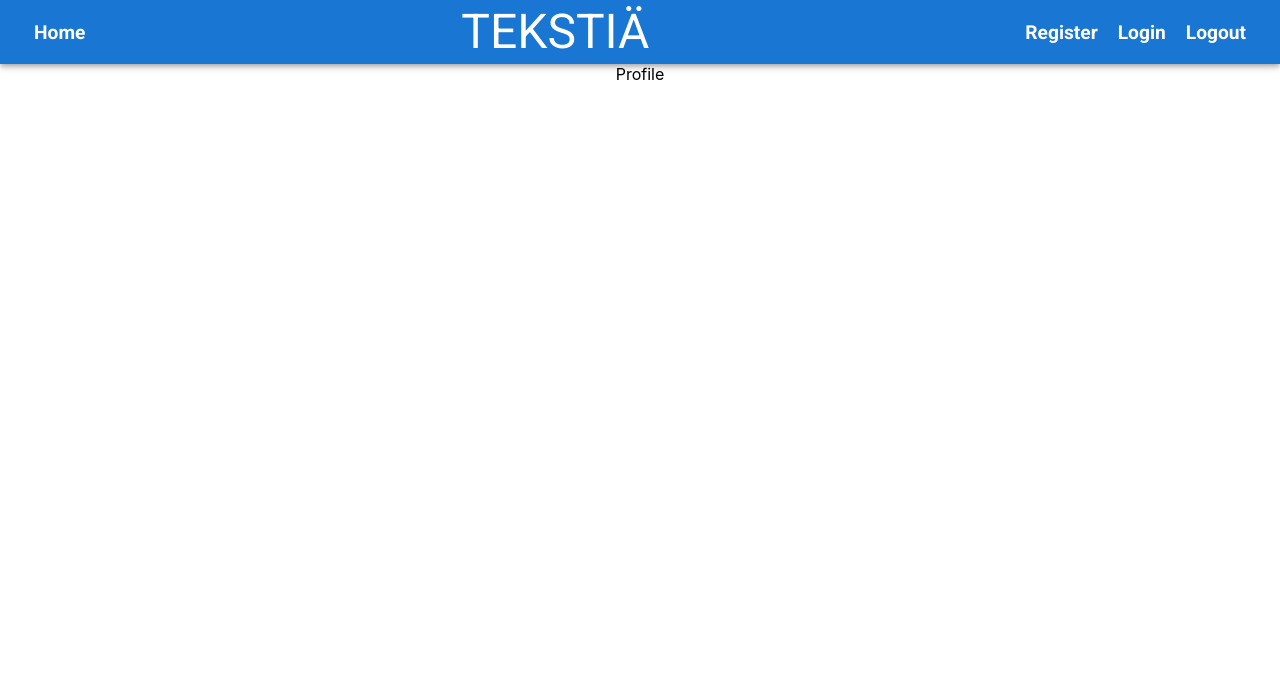
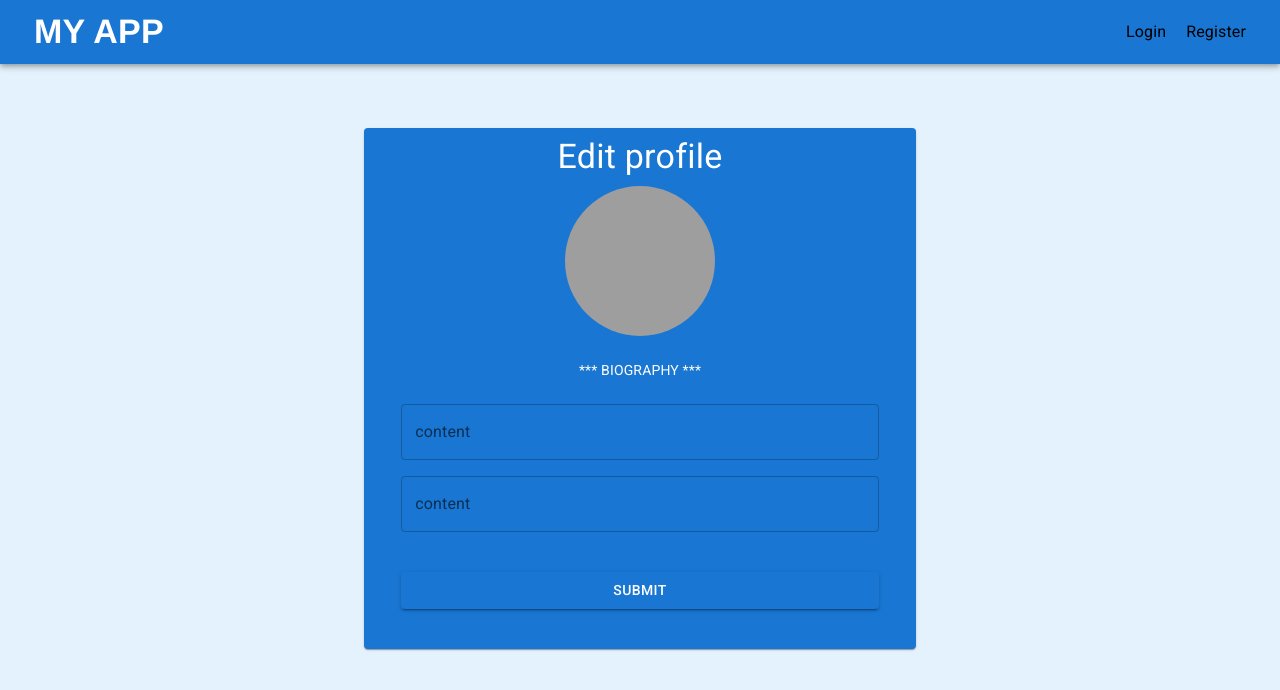
Before and after one commit to AkseliA/WebApplications-project, a React (Create React App) app in the folder client/: page /profile in a window 1280 px wide. Shown: the top 690 px of the page. Built offline with nearby package versions, Linux system fonts and the light colour scheme; no server answers; grey boxes are pictures that could not be loaded.

Commit message:
Client side component ui

```diff
--- a/client/src/App.css
+++ b/client/src/App.css
@@ -1,5 +1,7 @@
 .App {
 	text-align: center;
+	height: 100vh;
+	background-color: #e3f2fd;
 }
 
 .App-logo {
@@ -42,11 +44,13 @@
 }
 
 a {
-	color: white;
+	color: rgb(0, 0, 0);
 	text-decoration: none;
-	font-weight: bold;
 	font-family: "Roboto", "Helvetica", "Arial", sans-serif;
 	margin-left: 10px;
 	margin-right: 10px;
-	font-size: larger;
 }
+#homeHeader {
+	color: white;
+	font-family: "Franklin Gothic Medium", "Arial Narrow", Arial, sans-serif;
+}
--- a/client/src/auth/authUtils.js
+++ b/client/src/auth/authUtils.js
@@ -1,5 +1,8 @@
 module.exports.setLocalStorage = function (token) {
 	localStorage.setItem("JWT", token);
+};
+module.exports.getLocalStorage = function (token) {
+	return localStorage.getItem("JWT", token);
 };
 
 module.exports.logOut = function () {
--- a/client/src/components/Header.js
+++ b/client/src/components/Header.js
@@ -1,38 +1,104 @@
-import React, { useState } from "react";
+import React, { useState, useEffect } from "react";
+import { Link } from "react-router-dom";
+import { useLocation } from "react-router";
+//Mui imports
 import AppBar from "@mui/material/AppBar";
 import Box from "@mui/material/Box";
 import Toolbar from "@mui/material/Toolbar";
-import { NavLink } from "react-router-dom";
-import { Typography } from "@mui/material";
+import Typography from "@mui/material/Typography";
+import IconButton from "@mui/material/IconButton";
+import MenuItem from "@mui/material/MenuItem";
+import Menu from "@mui/material/Menu";
+import SettingsIcon from "@mui/icons-material/Settings";
+
 import authUtils from "../auth/authUtils";
+//Used a mui template appbar:
+//https://mui.com/components/app-bar/#app-bar-with-menu
+const Header = () => {
+	const [anchorEl, setAnchorEl] = useState(null);
+	const [loggedIn, setLoggedIn] = useState(false);
+	const location = useLocation();
 
-const Header = () => {
+	//useEffect when url state changes
+	//loggedIn is used for conditional rendering
+	useEffect(() => {
+		setLoggedIn(authUtils.isLoggedIn());
+		console.log("LoggedIn status:", loggedIn);
+	}, [location.pathname]);
+
+	const handleMenu = (event) => {
+		setAnchorEl(event.currentTarget);
+	};
+
+	const handleClose = () => {
+		setAnchorEl(null);
+	};
+
+	//TODO LOGIN / REGISTER LINKS
 	return (
 		<Box sx={{ flexGrow: 1 }}>
 			<AppBar position="static">
 				<Toolbar>
-					<NavLink to="/" activeClassName="active">
-						Home
-					</NavLink>
-
 					<Typography
-						variant="h3"
+						variant="h4"
 						component="div"
-						sx={{ flexGrow: 1 }}
+						sx={{
+							flexGrow: 1,
+							textAlign: "left",
+							fontWeight: "bold",
+						}}
 					>
-						TEKSTIÄ
+						<Link to="/" id="homeHeader">
+							MY APP
+						</Link>
 					</Typography>
-
-					<NavLink to="/register" activeClassName="active">
-						Register
-					</NavLink>
-					<NavLink to="/login" activeClassName="active">
-						Login
-					</NavLink>
-
-					<NavLink to="/" onClick={authUtils.logOut}>
-						Logout
-					</NavLink>
+					{loggedIn ? (
+						<div>
+							<IconButton
+								size="large"
+								aria-controls="menu-appbar"
+								aria-haspopup="true"
+								onClick={handleMenu}
+								color="inherit"
+							>
+								<SettingsIcon />
+							</IconButton>
+							<Menu
+								id="menu-appbar"
+								anchorEl={anchorEl}
+								anchorOrigin={{
+									vertical: "top",
+									horizontal: "right",
+								}}
+								keepMounted
+								transformOrigin={{
+									vertical: "top",
+									horizontal: "right",
+								}}
+								open={Boolean(anchorEl)}
+								onClose={handleClose}
+							>
+								<MenuItem onClick={handleClose}>
+									<Link to="/profile">Edit profile</Link>
+								</MenuItem>
+								<MenuItem onClick={handleClose}>
+									<Link
+										to="/login"
+										onClick={() => {
+											authUtils.logOut();
+										}}
+									>
+										Logout
+									</Link>
+								</MenuItem>
+							</Menu>
+						</div>
+					) : (
+						<div>
+							<Link to="/login">Login</Link>
+							<Link to="/register">Register</Link>
+						</div>
+					)}
 				</Toolbar>
 			</AppBar>
 		</Box>
--- a/client/src/components/Home.js
+++ b/client/src/components/Home.js
@@ -1,7 +1,73 @@
-import React from "react";
+import React, { useState } from "react";
+import { useNavigate } from "react-router";
+import {
+	Button,
+	TextField,
+	Grid,
+	Box,
+	Typography,
+	Container,
+	CssBaseline,
+} from "@mui/material";
+//TODO: FORM VALIDATION!
 
 const Home = () => {
-	return <div>Home</div>;
+	const navigate = useNavigate();
+	const [content, setContent] = useState("");
+
+	//usestate postauksille. Postit haetaan mongodbstä ja lisätään usestateen.
+	//Kun lisätään uusia postauksia ne lisätään db sekä staten perään, jottei tarvitse
+	//tehdä uutta hakua
+	const [post, setPost] = useState("");
+
+	const submitPost = (e) => {
+		e.preventDefault();
+	};
+	return (
+		<Container component="main" maxWidth="sm">
+			<CssBaseline />
+
+			<Box
+				sx={{
+					marginTop: 8,
+					display: "flex",
+					flexDirection: "column",
+					alignItems: "center",
+					border: "1px solid gray",
+				}}
+			>
+				<Typography variant="h6" sx={{ mt: 3 }}>
+					New post
+				</Typography>
+				<Box
+					component="form"
+					sx={{ mt: 3, width: "100%", px: 2 }}
+					onSubmit={submitPost}
+				>
+					<TextField
+						name="content"
+						label="content"
+						fullWidth
+						multiline
+						rows={5}
+						type="text"
+						id="content"
+						value={content}
+						onChange={(e) => setContent(e.target.value)}
+					/>
+
+					<Button
+						type="submit"
+						fullWidth
+						variant="contained"
+						sx={{ mt: 3, mb: 2 }}
+					>
+						Submit
+					</Button>
+				</Box>
+			</Box>
+		</Container>
+	);
 };
 
 export default Home;
--- a/client/src/components/Login.js
+++ b/client/src/components/Login.js
@@ -86,7 +86,7 @@ const Login = () => {
 						variant="contained"
 						sx={{ mt: 3, mb: 2 }}
 					>
-						Log in
+						Submit
 					</Button>
 				</Box>
 			</Box>
--- a/client/src/components/Profile.js
+++ b/client/src/components/Profile.js
@@ -1,7 +1,105 @@
-import React from "react";
+import React, { useState, useEffect } from "react";
+import {
+	Button,
+	Box,
+	Card,
+	CardContent,
+	Avatar,
+	Typography,
+	TextField,
+	Container,
+	CssBaseline,
+} from "@mui/material";
+import authUtils from "../auth/authUtils";
+import testImage from "./testimage.png";
 
 const Profile = () => {
-	return <div>Profile</div>;
+	const [user, setUser] = useState("");
+
+	//useEffect for fetching profile from "/api/user/profile"
+	useEffect(() => {
+		let jwt = authUtils.getLocalStorage();
+		fetch("/api/user/profile", {
+			method: "GET",
+			headers: {
+				"Content-Type": "application/json",
+				Authorization: `Bearer ${jwt}`,
+			},
+			mode: "cors",
+		})
+			.then((response) => response.json())
+			.then((data) => {
+				if (data.success === true) {
+					setUser(data.user);
+				}
+			});
+	}, []);
+
+	return (
+		<Container component="main" maxWidth="sm">
+			<CssBaseline />
+
+			<Card
+				sx={{
+					marginTop: 8,
+					display: "flex",
+					flexDirection: "column",
+					alignItems: "center",
+					bgcolor: "primary.main",
+				}}
+			>
+				<Typography variant="h4" color="white" sx={{ mt: 1 }}>
+					Edit profile
+				</Typography>
+
+				<Avatar
+					id="profilePicture"
+					src={testImage}
+					sx={{
+						width: 150,
+						height: 150,
+						borderRadius: "50%",
+						display: "inline",
+						m: 1,
+					}}
+				></Avatar>
+				<CardContent>
+					<Typography variant="body2" color="white">
+						*** BIOGRAPHY ***
+					</Typography>
+					<Box component="form" sx={{ mt: 3, width: "100%" }}>
+						<TextField
+							name="content"
+							label="content"
+							fullWidth
+							multiline
+							type="text"
+							id="content"
+							color="secondary"
+							sx={{ mb: 2 }}
+						/>
+						<TextField
+							name="content"
+							label="content"
+							fullWidth
+							multiline
+							type="text"
+							id="content"
+							sx={{ mb: 2 }}
+						/>
+						<Button
+							type="submit"
+							fullWidth
+							variant="contained"
+							sx={{ mt: 3, mb: 2 }}
+						>
+							Submit
+						</Button>
+					</Box>
+				</CardContent>
+			</Card>
+		</Container>
+	);
 };
 
 export default Profile;
```
Also changed, not shown: client/package.json (+4 -3 lines), client/public/index.html (+1 -10 lines), 1 other file (tests, documents, lock files or other folders).
